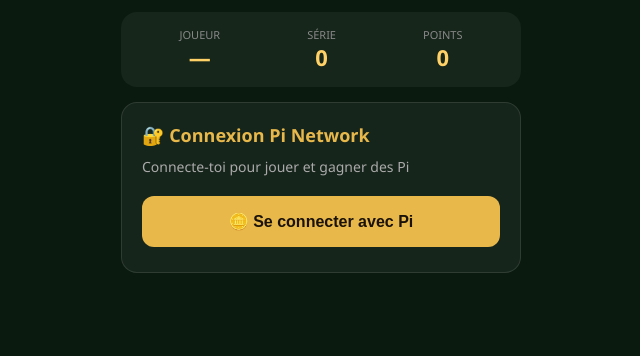
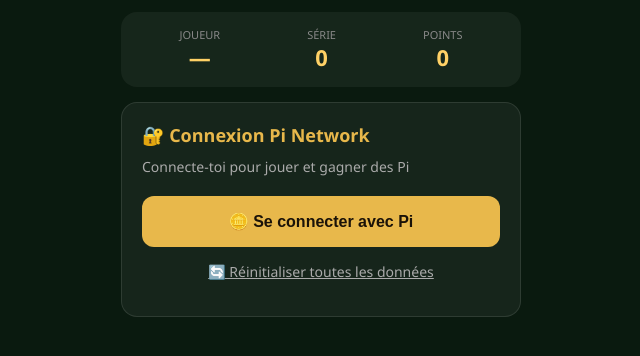
Before and after one commit to illourmanes-ops/foot-quiz-pi, a website: page public/index.html in a window 1280 px wide. Shown: the part 84-440 px from the top of the page, without its empty margins (319-959 px from the left). Drawn offline with Linux system fonts and the light colour scheme.

Commit message:
Update index.html

```diff
--- a/public/index.html
+++ b/public/index.html
@@ -29,6 +29,8 @@
 
   .btn-yellow { background: #e8b84b; color: #1a1208; }
   .btn-purple { background: #8c3ce0; color: white; }
+  .btn-red { background: #ff5d4d; color: white; }
+  .btn-green { background: #3ddc84; color: #1a1208; }
 
   .card {
     background: rgba(255,255,255,0.05);
@@ -132,6 +134,15 @@
     font-size: 14px;
     margin: 10px 0;
   }
+
+  .reset-link {
+    color: #ff5d4d;
+    text-align: center;
+    font-size: 12px;
+    cursor: pointer;
+    margin-top: 10px;
+    text-decoration: underline;
+  }
 </style>
 </head>
 <body>
@@ -159,6 +170,7 @@
   <h2>🔐 Connexion Pi Network</h2>
   <p>Connecte-toi pour jouer et gagner des Pi</p>
   <button class="btn-yellow" id="btnLogin">🪙 Se connecter avec Pi</button>
+  <p class="reset-link" onclick="resetAll()">🔄 Réinitialiser toutes les données</p>
 </div>
 
 <!-- QUIZ -->
@@ -171,6 +183,7 @@
     <button id="btnNext" style="display:none;">Suivant →</button>
   </div>
   <button class="btn-yellow" id="btnSubmitQuiz">Valider</button>
+  <p class="reset-link" onclick="resetAll()">🔄 Réinitialiser toutes les données</p>
 </div>
 
 <!-- ROUE -->
@@ -182,6 +195,7 @@
     <svg id="wheelSvg" width="180" height="180" viewBox="0 0 100 100"></svg>
   </div>
   <button class="btn-purple" id="btnSpin">📺 Voir la pub Pi et tourner</button>
+  <p class="reset-link" onclick="resetAll()">🔄 Réinitialiser toutes les données</p>
 </div>
 
 <!-- TIR -->
@@ -195,6 +209,7 @@
     <button onclick="shoot('droite')">➡️ Droite</button>
   </div>
   <p id="shootMsg" style="text-align:center; margin-top:10px;"></p>
+  <p class="reset-link" onclick="resetAll()">🔄 Réinitialiser toutes les données</p>
 </div>
 
 <!-- PACK -->
@@ -232,6 +247,40 @@
 }
 
 // ==========================================
+// FONCTION RESET
+// ==========================================
+function resetAll() {
+  if (confirm('Es-tu sûr de vouloir TOUT réinitialiser ?\n\nCela effacera :\n- Ton pseudo\n- Tes points\n- Ta série\n- Le quiz du jour\n- La roue\n- Les tirs')) {
+    localStorage.clear();
+    name = null;
+    pts = 0;
+    streak = 0;
+    quizDone = false;
+    wheelDone = false;
+    shootDone = false;
+    quiz = [];
+    answers = [];
+    qIndex = 0;
+
+    document.getElementById('nameDisplay').textContent = '—';
+    document.getElementById('streakDisplay').textContent = '0';
+    document.getElementById('ptsDisplay').textContent = '0';
+    document.getElementById('cardLogin').style.display = 'block';
+    document.getElementById('cardQuiz').style.display = 'none';
+    document.getElementById('cardWheel').style.display = 'none';
+    document.getElementById('cardShoot').style.display = 'none';
+    document.getElementById('cardPack').style.display = 'none';
+
+    document.getElementById('btnSpin').textContent = '📺 Voir la pub Pi et tourner';
+    document.getElementById('btnSpin').disabled = false;
+    document.getElementById('shootMsg').textContent = '';
+
+    drawWheel();
+    toast('✅ Tout a été réinitialisé !');
+  }
+}
+
+// ==========================================
 // DONNÉES
 // ==========================================
 let name = localStorage.getItem('name') || null;
@@ -260,7 +309,7 @@
 }
 
 // ==========================================
-// FONCTIONS UTILITAIRES
+// FONCTIONS
 // ==========================================
 function toast(msg) {
   const t = document.getElementById('toast');
@@ -299,7 +348,7 @@
 }
 
 // ==========================================
-// LOGIN PI
+// LOGIN
 // ==========================================
 document.getElementById('btnLogin').addEventListener('click', async function() {
   if (PiReady) {
@@ -369,12 +418,11 @@
 });
 
 // ==========================================
-// API PUB PI NETWORK (LA VRAIE !)
+// PUB PI ADS (API OFFICIELLE)
 // ==========================================
 async function showPiAd() {
   console.log('📺 Démarrage pub Pi...');
 
-  // Afficher l'overlay de chargement
   const overlay = document.getElementById('adOverlay');
   const statusEl = document.getElementById('adStatus');
   const errorEl = document.getElementById('adError');
@@ -387,19 +435,16 @@
   spinnerEl.style.display = 'block';
 
   try {
-    // VÉRIFIER si une pub est prête
     statusEl.textContent = '🔍 Vérification de la pub...';
     const isAdReadyResponse = await Pi.Ads.isAdReady("interstitial");
     console.log('isAdReady:', isAdReadyResponse);
 
     if (isAdReadyResponse.ready === true) {
-      // PUB PRÊTE -> L'afficher directement
       statusEl.textContent = '📺 Affichage de la pub...';
       await Pi.Ads.showAd("interstitial");
-      console.log('✅ Pub affichée');
+      console.log('✅ Pub affichée directement');
 
     } else {
-      // CHARGER une nouvelle pub
       statusEl.textContent = '📥 Chargement d\'une pub...';
       const requestAdResponse = await Pi.Ads.requestAd("interstitial");
       console.log('requestAd:', requestAdResponse);
@@ -408,7 +453,6 @@
         throw new Error("Impossible de charger la pub");
       }
 
-      // AFFICHER la pub chargée
       statusEl.textContent = '📺 Affichage de la pub...';
       const showAdResponse = await Pi.Ads.showAd("interstitial");
       console.log('showAd:', showAdResponse);
@@ -418,12 +462,10 @@
       }
     }
 
-    // SUCCÈS
     statusEl.textContent = '✅ Pub terminée !';
     statusEl.style.color = '#3ddc84';
     spinnerEl.style.display = 'none';
 
-    // Fermer l'overlay après 1 seconde
     await new Promise(resolve => setTimeout(resolve, 1000));
     overlay.classList.remove('show');
 
@@ -432,14 +474,12 @@
   } catch (error) {
     console.error('❌ Erreur pub Pi:', error);
 
-    // Afficher l'erreur
-    statusEl.textContent = '⚠️ Pub non disponible';
+    statusEl.textContent = '⚠️ Pub non disponible (mode démo)';
     statusEl.style.color = '#ff5d4d';
-    errorEl.textContent = 'Mode démo : la roue va tourner sans pub';
+    errorEl.textContent = 'La roue va tourner sans pub';
     errorEl.style.display = 'block';
     spinnerEl.style.display = 'none';
 
-    // Fermer après 2 secondes
     await new Promise(resolve => setTimeout(resolve, 2000));
     overlay.classList.remove('show');
 
@@ -448,7 +488,7 @@
 }
 
 // ==========================================
-// ROUE + PUB PI
+// ROUE
 // ==========================================
 function drawWheel() {
   const prizes = [5,10,15,20,25,50,100];
@@ -481,10 +521,8 @@
 document.getElementById('btnSpin').addEventListener('click', async function() {
   if (wheelDone) return;
 
-  // AFFICHER LA PUB PI (avec la vraie API)
   await showPiAd();
 
-  // LANCER LA ROUE
   const btn = document.getElementById('btnSpin');
   btn.disabled = true;
   btn.textContent = '🎡 La roue tourne...';
@@ -515,7 +553,7 @@
 });
 
 // ==========================================
-// TIR AU BUT
+// TIR
 // ==========================================
 function shoot(zone) {
   if (shootDone) { toast('⚠️ Déjà tiré'); return; }
@@ -540,7 +578,7 @@
 }
 
 // ==========================================
-// PACK BONUS
+// PACK
 // ==========================================
 document.getElementById('btnPack').addEventListener('click', function() {
   pts += 100;
@@ -565,7 +603,7 @@
 
   drawWheel();
   updateUI();
-  console.log('✅ Prêt - API Pub Pi intégrée !');
+  console.log('✅ Prêt !');
 }
 
 init();
```
